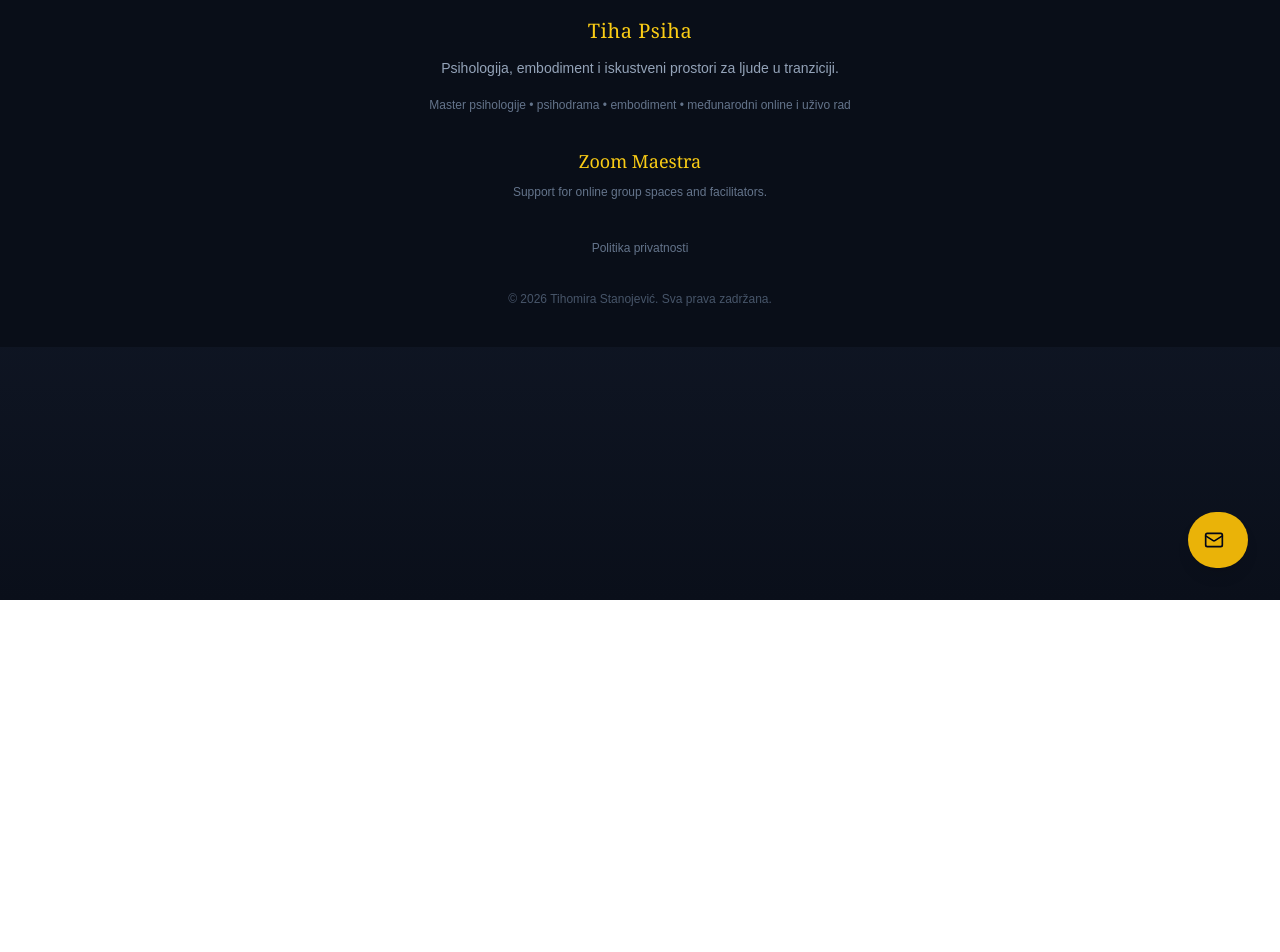
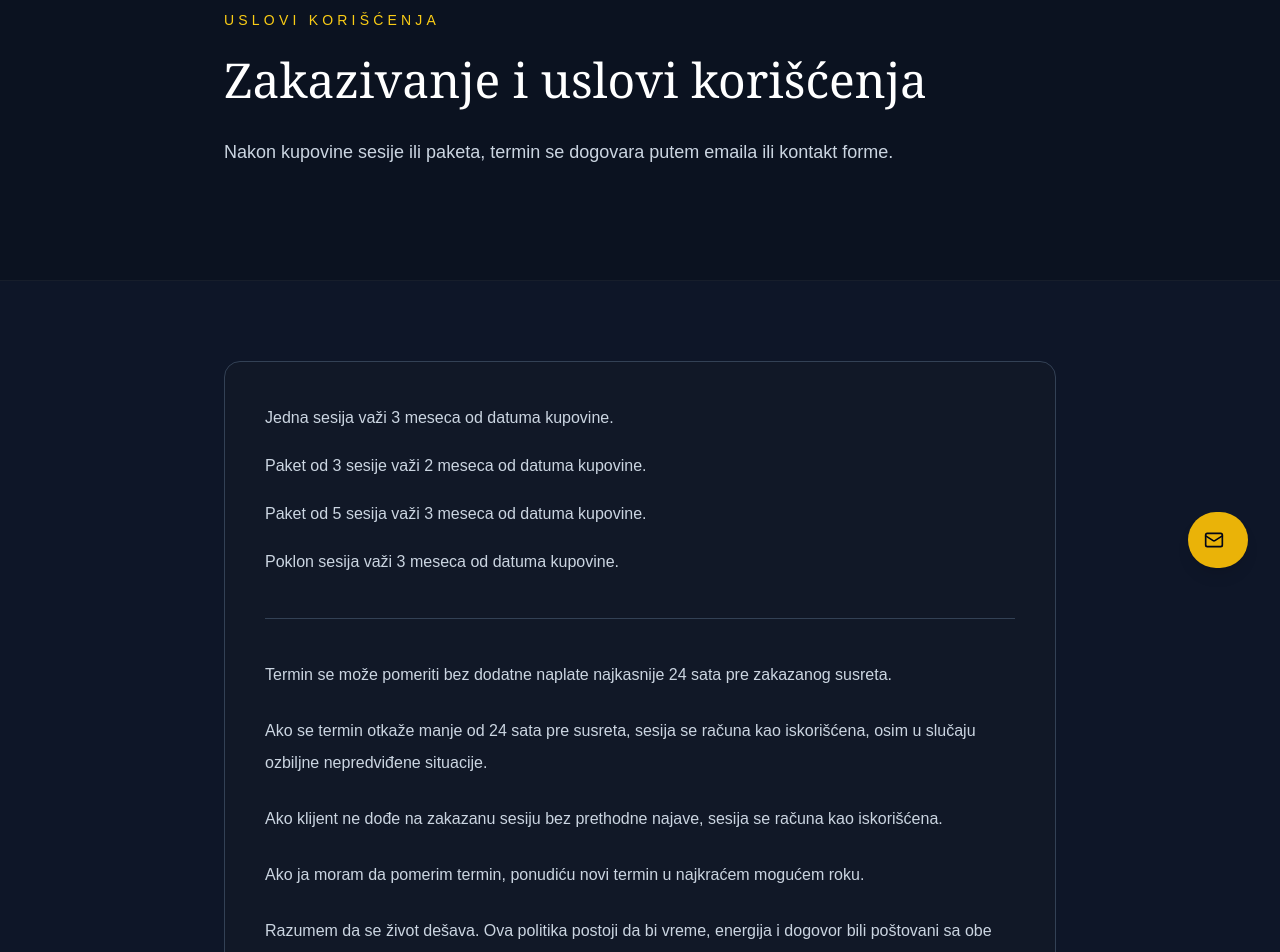
Before and after one commit to tihomirapsiholog/tihomira, a React (Create React App) app: page /sr/terms in a window 1280 px wide. Shown: the part 200-1152 px from the top of the page. Before the commit the page ends 800 px from the top, so only its background shows below. Built offline with nearby package versions, Linux system fonts and the light colour scheme.

Commit message:
Add bilingual terms page

```diff
--- a/src/App.js
+++ b/src/App.js
@@ -13,6 +13,7 @@ import ContactPage from "./pages/ContactPage";
 import SilencePracticePage from "./pages/SilencePracticePage";
 import TihaPsihaPage from './pages/TihaPsihaPage';
 import PrivacyPolicyPage from "./pages/PrivacyPolicyPage";
+import TermsPage from "./pages/TermsPage";
 
 function getLangFromPath(pathname) {
   if (pathname.startsWith("/sr")) return "sr";
@@ -93,9 +94,10 @@ export default function App() {
           <Route path="/sr/contact" element={<ContactPage t={translations.sr} language="sr" />} />
           <Route path="/en/silence-practice"element={<SilencePracticePage t={translations.en} language="en" />}/>
           <Route path="/sr/praksa-tisine"element={<SilencePracticePage t={translations.sr} language="sr" />}/>
-          <Route path="/sr/praksa-tisine" element={<SilencePracticePage />} />
           <Route path="/en/privacy-policy" element={<PrivacyPolicyPage language="en" />} />
           <Route path="/sr/privacy-policy" element={<PrivacyPolicyPage language="sr" />} />
+          <Route path="/en/terms" element={<TermsPage language="en" />} />
+          <Route path="/sr/terms" element={<TermsPage language="sr" />} />
         </Routes>
       </main>
       <Footer t={t} language={language} />
--- /dev/null
+++ b/src/pages/TermsPage.jsx
@@ -0,0 +1,109 @@
+import SEO from '../components/SEO';
+
+export default function TermsPage({ language = 'en' }) {
+  const isSerbian = language === 'sr';
+
+  const content = isSerbian
+    ? {
+        title: 'Zakazivanje i uslovi korišćenja',
+        description:
+          'Uslovi zakazivanja, pomeranja i otkazivanja sesija i paketa u okviru Tiha Psiha rada.',
+        url: 'https://tihomira.info/sr/terms',
+        label: 'Uslovi korišćenja',
+        intro:
+          'Nakon kupovine sesije ili paketa, termin se dogovara putem emaila ili kontakt forme.',
+        validity: [
+          'Jedna sesija važi 3 meseca od datuma kupovine.',
+          'Paket od 3 sesije važi 2 meseca od datuma kupovine.',
+          'Paket od 5 sesija važi 3 meseca od datuma kupovine.',
+          'Poklon sesija važi 3 meseca od datuma kupovine.',
+        ],
+        terms: [
+          'Termin se može pomeriti bez dodatne naplate najkasnije 24 sata pre zakazanog susreta.',
+          'Ako se termin otkaže manje od 24 sata pre susreta, sesija se računa kao iskorišćena, osim u slučaju ozbiljne nepredviđene situacije.',
+          'Ako klijent ne dođe na zakazanu sesiju bez prethodne najave, sesija se računa kao iskorišćena.',
+          'Ako ja moram da pomerim termin, ponudiću novi termin u najkraćem mogućem roku.',
+          'Razumem da se život dešava. Ova politika postoji da bi vreme, energija i dogovor bili poštovani sa obe strane.',
+          'Paketi nisu namenjeni hitnim kriznim situacijama. Termini se dogovaraju u skladu sa dostupnošću.',
+        ],
+      }
+    : {
+        title: 'Scheduling & Terms',
+        description:
+          'Scheduling, rescheduling and cancellation terms for Tiha Psiha sessions and packages.',
+        url: 'https://tihomira.info/en/terms',
+        label: 'Terms',
+        intro:
+          'After purchasing a session or package, the appointment is scheduled by email or through the contact form.',
+        validity: [
+          'A single session is valid for 3 months from the date of purchase.',
+          'The 3-session package is valid for 2 months from the date of purchase.',
+          'The 5-session package is valid for 3 months from the date of purchase.',
+          'Gift sessions are valid for 3 months from the date of purchase.',
+        ],
+        terms: [
+          'A session can be rescheduled without additional charge up to 24 hours before the scheduled appointment.',
+          'If a session is cancelled less than 24 hours before the appointment, it is considered used, except in cases of serious unforeseen circumstances.',
+          'If the client does not attend the scheduled session without prior notice, the session is considered used.',
+          'If I need to reschedule, I will offer a new appointment as soon as possible.',
+          'I understand that life happens. This policy exists so that time, energy and agreements are respected on both sides.',
+          'Packages are not intended for crisis situations. Sessions are scheduled according to availability.',
+        ],
+      };
+
+  return (
+    <div className="bg-[#0b1220] text-slate-100">
+      <SEO
+        title={`${content.title} | Tiha Psiha`}
+        description={content.description}
+        url={content.url}
+        language={language}
+        alternateUrls={{
+          en: 'https://tihomira.info/en/terms',
+          sr: 'https://tihomira.info/sr/terms',
+          xDefault: 'https://tihomira.info/en/terms',
+        }}
+      />
+
+      <section className="border-b border-white/5 bg-[#0b1220] py-24 sm:py-28">
+        <div className="mx-auto max-w-4xl px-4 sm:px-6 lg:px-8">
+          <span className="text-sm uppercase tracking-[0.3em] text-yellow-400">
+            {content.label}
+          </span>
+
+          <h1 className="mt-6 font-serif text-4xl leading-tight text-white sm:text-5xl">
+            {content.title}
+          </h1>
+
+          <p className="mt-8 max-w-3xl text-lg leading-8 text-slate-300">
+            {content.intro}
+          </p>
+        </div>
+      </section>
+
+      <section className="bg-[#0e1628] py-16 sm:py-20">
+        <div className="mx-auto max-w-4xl px-4 sm:px-6 lg:px-8">
+          <div className="rounded-2xl border border-slate-700 bg-[#111827] p-8 sm:p-10">
+            <div className="space-y-4">
+              {content.validity.map((item, index) => (
+                <p key={index} className="leading-8 text-slate-300">
+                  {item}
+                </p>
+              ))}
+            </div>
+
+            <div className="my-10 h-px bg-slate-700" />
+
+            <div className="space-y-6">
+              {content.terms.map((item, index) => (
+                <p key={index} className="leading-8 text-slate-300">
+                  {item}
+                </p>
+              ))}
+            </div>
+          </div>
+        </div>
+      </section>
+    </div>
+  );
+}
```
